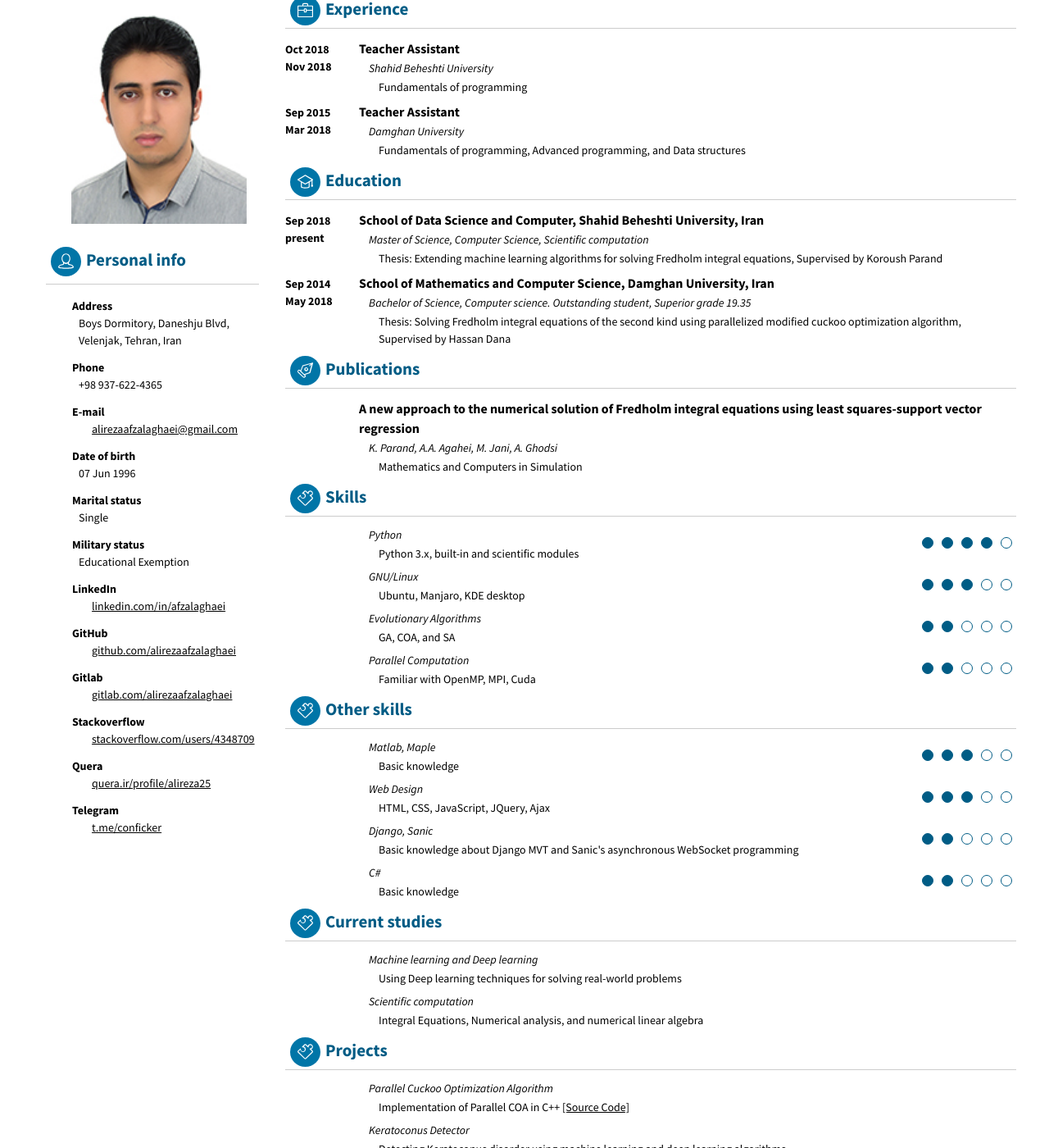
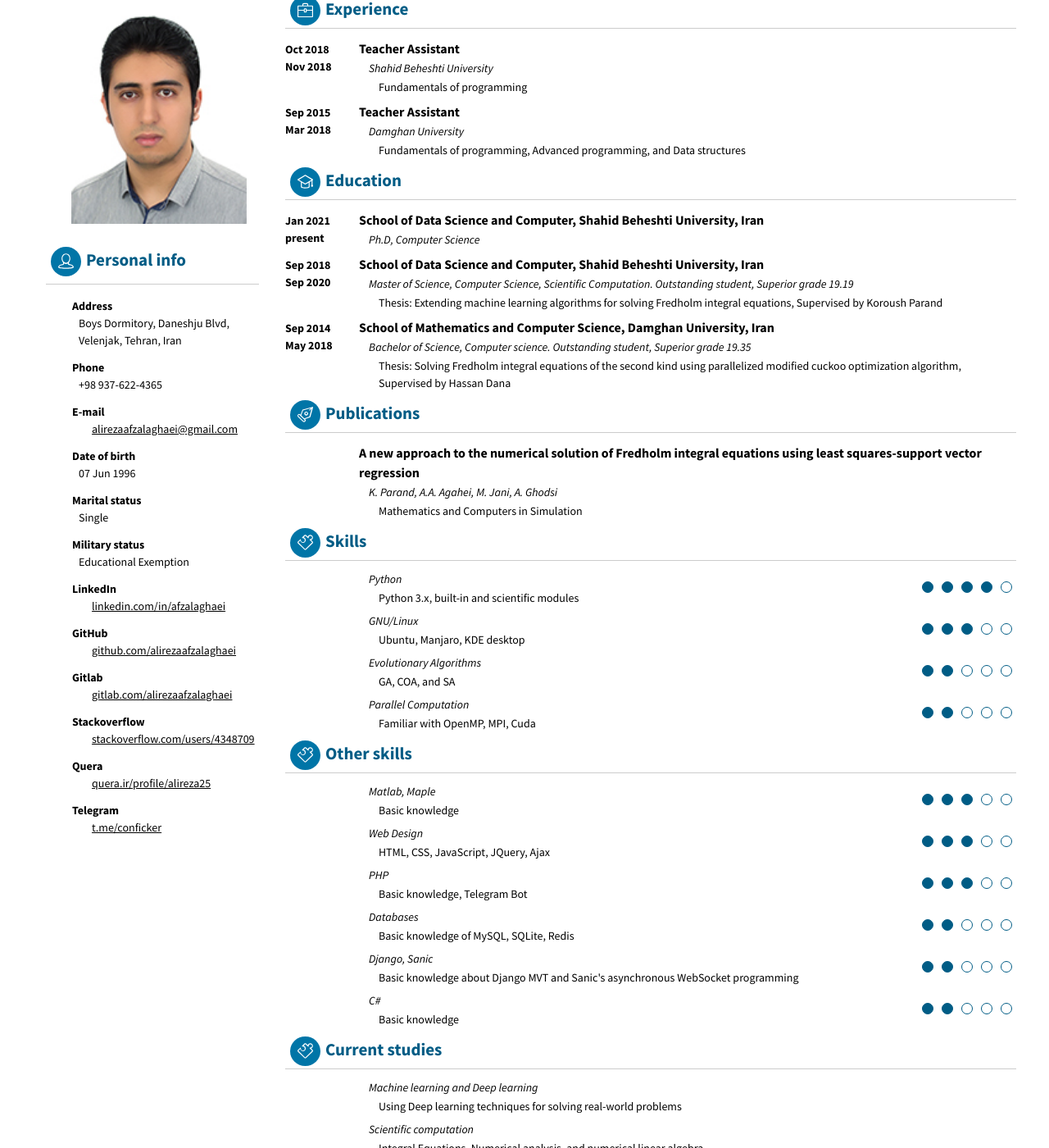
Before and after one commit to alirezaafzalaghaei/alirezaafzalaghaei.github.io, a Jekyll site: the page pages/cv/index.html, which Jekyll copies as it is, in a window 1280 px wide and 1400 px high, scrolled down 257 px. Shown: the whole window at 82% size. Built offline with Jekyll 4.4.1, drawn with Linux system fonts in a browser that asks for light colours.

Commit message:
updated resume

```diff
--- a/pages/cv/index.html
+++ b/pages/cv/index.html
@@ -89,10 +89,17 @@
             <div class="block">
                <div class="box w3-border-bottom" id="education" ><span class="ico"></span>Education</div>
                <div class="item">
-                  <div class="w3-col item-left">Sep 2018<br>present</div>
+                  <div class="w3-col item-left">Jan 2021<br>present</div>
                   <div class="w3-rest item-right">
                      <div class="item-right-1">School of Data Science and Computer, Shahid Beheshti University, Iran</div>
-                     <div class="item-right-2">Master of Science, Computer Science, Scientific computation</div>
+                     <div class="item-right-2">Ph.D, Computer Science</div>
+                  </div>
+               </div>
+               <div class="item">
+                  <div class="w3-col item-left">Sep 2018<br>Sep 2020</div>
+                  <div class="w3-rest item-right">
+                     <div class="item-right-1">School of Data Science and Computer, Shahid Beheshti University, Iran</div>
+                     <div class="item-right-2">Master of Science, Computer Science, Scientific Computation. Outstanding student, Superior grade 19.19</div>
                      <div class="item-right-3">Thesis: Extending machine learning algorithms for solving Fredholm integral equations, Supervised by Koroush Parand</div>
                   </div>
                </div>
@@ -173,6 +180,22 @@
                <div class="item">
                   <div class="w3-col item-left"></div>
                   <div class="w3-rest item-right">
+                     <div class="rating"><span class="fill"></span><span class="fill"></span><span class="fill"></span><span></span><span></span></div>
+                     <div class="item-right-2">PHP</div>
+                     <div class="item-right-3">Basic knowledge, Telegram Bot</div>
+                  </div>
+               </div>
+               <div class="item">
+                  <div class="w3-col item-left"></div>
+                  <div class="w3-rest item-right">
+                     <div class="rating"><span class="fill"></span><span class="fill"></span><span></span><span></span><span></span></div>
+                     <div class="item-right-2">Databases</div>
+                     <div class="item-right-3">Basic knowledge of MySQL, SQLite, Redis</div>
+                  </div>
+               </div>
+               <div class="item">
+                  <div class="w3-col item-left"></div>
+                  <div class="w3-rest item-right">
                      <div class="rating"><span class="fill"></span><span class="fill"></span><span></span><span></span><span></span></div>
                      <div class="item-right-2">Django, Sanic</div>
                      <div class="item-right-3">Basic knowledge about Django MVT and Sanic's  asynchronous WebSocket programming</div>
@@ -188,7 +211,7 @@
                </div>
 
             </div>
-            <div class="pagebreak"></div>
+<!--             <div class="pagebreak"></div> -->
             <div class="block">
                <div class="box w3-border-bottom" id="oldskill" ><span class="ico"></span>Current studies</div>
                <div class="item">
@@ -259,6 +282,7 @@
                   <div class="w3-rest item-right">
                      <div class="rating"><span class="fill"></span><span class="fill"></span><span></span><span></span><span></span></div>
                      <div class="item-right-2">English</div>
+                     <div class="item-right-3">Level B1</div>
                   </div>
                </div>
             </div>
```
Also changed, not shown: 1 other file.
